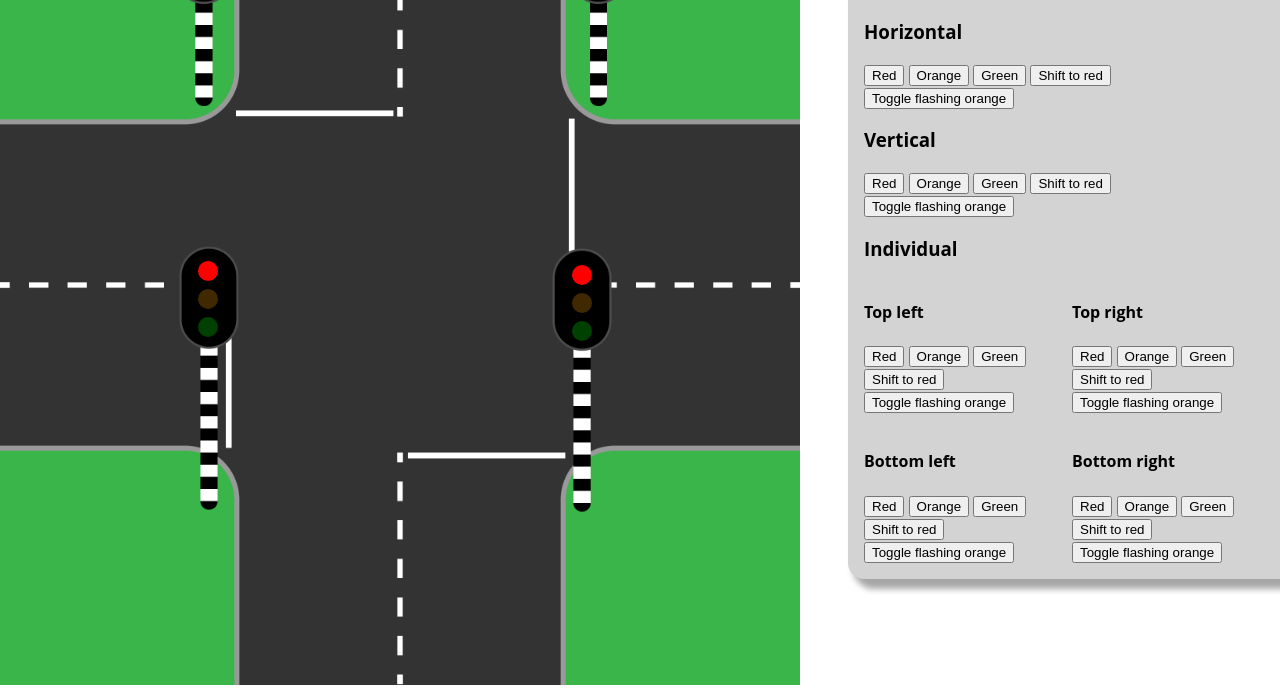
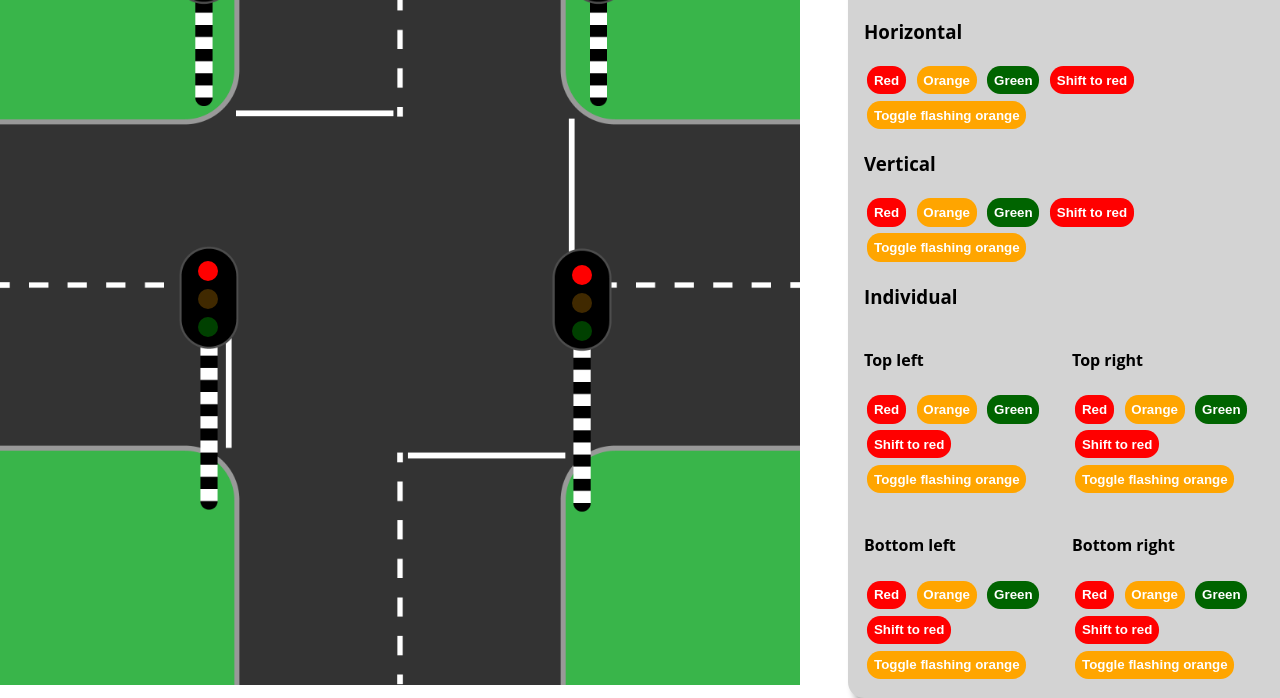
Before and after one commit to jxpsert/junction, a plain HTML site: page index.html in a window 1280 px wide. Shown: the part 115-813 px from the top of the page. Drawn offline with Linux system fonts and the light colour scheme.

Commit message:
Coloured buttons

```diff
--- a/index.html
+++ b/index.html
@@ -1,8 +1,4 @@
 <!DOCTYPE html>
-<!--[if lt IE 7]>      <html class="no-js lt-ie9 lt-ie8 lt-ie7"> <![endif]-->
-<!--[if IE 7]>         <html class="no-js lt-ie9 lt-ie8"> <![endif]-->
-<!--[if IE 8]>         <html class="no-js lt-ie9"> <![endif]-->
-<!--[if gt IE 8]>      <html class="no-js"> <!--<![endif]-->
 <html>
 
 <head>
@@ -42,52 +38,52 @@
         <h1>Controls</h1>
 
         <h3>Horizontal</h3>
-        <button onclick="horizontal.red();">Red</button>
-        <button onclick="horizontal.orange();">Orange</button>
-        <button onclick="horizontal.green();">Green</button>
-        <button onclick="horizontal.shiftToRed();">Shift to red</button>
-        <button onclick="horizontal.toggleFlash(Light.COLOURS.ORANGE);">Toggle flashing orange</button>
+        <button class="red" onclick="horizontal.red();">Red</button>
+        <button class="orange" onclick="horizontal.orange();">Orange</button>
+        <button class="darkgreen" onclick="horizontal.green();">Green</button>
+        <button class="red" onclick="horizontal.shiftToRed();">Shift to red</button>
+        <button class="orange" onclick="horizontal.toggleFlash(Light.COLOURS.ORANGE);">Toggle flashing orange</button>
 
         <h3>Vertical</h3>
-        <button onclick="vertical.red();">Red</button>
-        <button onclick="vertical.orange();">Orange</button>
-        <button onclick="vertical.green();">Green</button>
-        <button onclick="vertical.shiftToRed();">Shift to red</button>
-        <button onclick="vertical.toggleFlash(Light.COLOURS.ORANGE);">Toggle flashing orange</button>
+        <button class="red" onclick="vertical.red();">Red</button>
+        <button class="orange" onclick="vertical.orange();">Orange</button>
+        <button class="darkgreen" onclick="vertical.green();">Green</button>
+        <button class="red" onclick="vertical.shiftToRed();">Shift to red</button>
+        <button class="orange" onclick="vertical.toggleFlash(Light.COLOURS.ORANGE);">Toggle flashing orange</button>
 
         <h3>Individual</h3>
         <div id="controls-individual">
             <div>
                 <h4>Top left</h4>
-                <button onclick="topLeft.red();">Red</button>
-                <button onclick="topLeft.orange();">Orange</button>
-                <button onclick="topLeft.green();">Green</button>
-                <button onclick="topLeft.shiftToRed();">Shift to red</button>
-                <button onclick="topLeft.toggleFlash(Light.COLOURS.ORANGE);">Toggle flashing orange</button>
+                <button class="red" onclick="topLeft.red();">Red</button>
+                <button class="orange" onclick="topLeft.orange();">Orange</button>
+                <button class="darkgreen" onclick="topLeft.green();">Green</button>
+                <button class="red" onclick="topLeft.shiftToRed();">Shift to red</button>
+                <button class="orange" onclick="topLeft.toggleFlash(Light.COLOURS.ORANGE);">Toggle flashing orange</button>
             </div>
             <div>
                 <h4>Top right</h4>
-                <button onclick="topRight.red();">Red</button>
-                <button onclick="topRight.orange();">Orange</button>
-                <button onclick="topRight.green();">Green</button>
-                <button onclick="topRight.shiftToRed();">Shift to red</button>
-                <button onclick="topRight.toggleFlash(Light.COLOURS.ORANGE);">Toggle flashing orange</button>
+                <button class="red" onclick="topRight.red();">Red</button>
+                <button class="orange" onclick="topRight.orange();">Orange</button>
+                <button class="darkgreen" onclick="topRight.green();">Green</button>
+                <button class="red" onclick="topRight.shiftToRed();">Shift to red</button>
+                <button class="orange" onclick="topRight.toggleFlash(Light.COLOURS.ORANGE);">Toggle flashing orange</button>
             </div>
             <div>
                 <h4>Bottom left</h4>
-                <button onclick="bottomLeft.red();">Red</button>
-                <button onclick="bottomLeft.orange();">Orange</button>
-                <button onclick="bottomLeft.green();">Green</button>
-                <button onclick="bottomLeft.shiftToRed();">Shift to red</button>
-                <button onclick="bottomLeft.toggleFlash(Light.COLOURS.ORANGE);">Toggle flashing orange</button>
+                <button class="red" onclick="bottomLeft.red();">Red</button>
+                <button class="orange" onclick="bottomLeft.orange();">Orange</button>
+                <button class="darkgreen" onclick="bottomLeft.green();">Green</button>
+                <button class="red" onclick="bottomLeft.shiftToRed();">Shift to red</button>
+                <button class="orange" onclick="bottomLeft.toggleFlash(Light.COLOURS.ORANGE);">Toggle flashing orange</button>
             </div>
             <div>
                 <h4>Bottom right</h4>
-                <button onclick="bottomRight.red();">Red</button>
-                <button onclick="bottomRight.orange();">Orange</button>
-                <button onclick="bottomRight.green();">Green</button>
-                <button onclick="bottomRight.shiftToRed();">Shift to red</button>
-                <button onclick="bottomRight.toggleFlash(Light.COLOURS.ORANGE);">Toggle flashing orange</button>
+                <button class="red" onclick="bottomRight.red();">Red</button>
+                <button class="orange" onclick="bottomRight.orange();">Orange</button>
+                <button class="darkgreen" onclick="bottomRight.green();">Green</button>
+                <button class="red" onclick="bottomRight.shiftToRed();">Shift to red</button>
+                <button class="orange" onclick="bottomRight.toggleFlash(Light.COLOURS.ORANGE);">Toggle flashing orange</button>
             </div>
         </div>
 
--- a/main.css
+++ b/main.css
@@ -83,6 +83,11 @@ body
   background-color: lime;
 }
 
+.darkgreen
+{
+  background-color: darkgreen;
+}
+
 .off
 {
   opacity: 0.25;
@@ -108,6 +113,17 @@ body
   grid-template-columns: 1fr 1fr;
   grid-gap: 1em;
   grid-template-rows: 1fr 1fr;
+}
+
+button
+{
+  border-radius: 1em;
+  border: none;
+  color: white;
+  padding: 0.5em;
+  margin: 0.25em;
+  font-weight: bold;
+  cursor: pointer;
 }
 
 @media only screen and (max-width: 600px)
```
